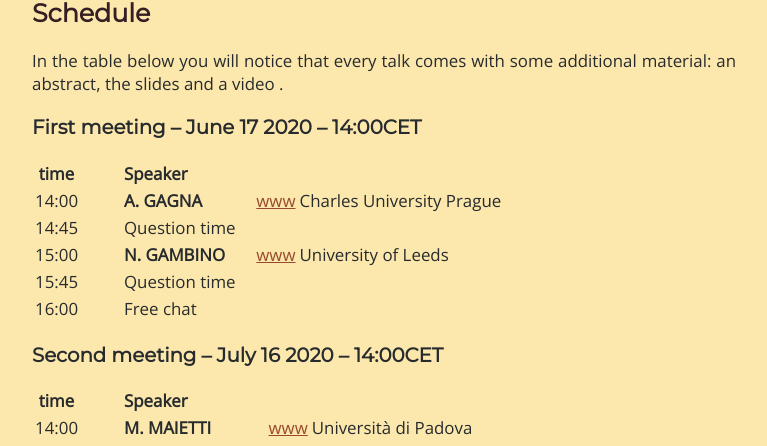
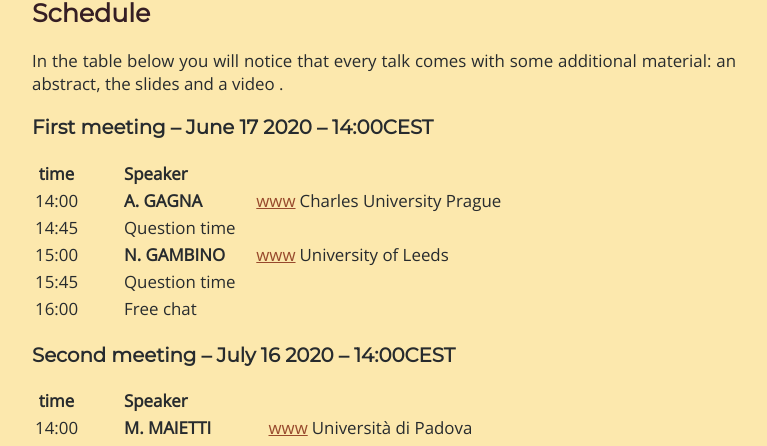
Before and after one commit to Progetto-ItaCa/Progetto-ItaCa.github.io, a Jekyll site: the page built from pages/fest.md, in a window 1280 px wide. Shown: the part 404-850 px from the top of the page, without its empty margins (256-1023 px from the left). Built offline with Jekyll 4.4.1, drawn with Linux system fonts in a browser that asks for light colours; our own code applies the rules of GitHub Pages for plain Markdown files.

Commit message:
corrected timezone

```diff
--- a/pages/fest.md
+++ b/pages/fest.md
@@ -16,7 +16,7 @@ If you would like to be a speaker, or you want to contact the organizers of the
 
 In the table below you will notice that every talk comes with some additional material: an abstract, the slides and a video .
 
-### First meeting ⎯ June 17 2020 ⎯ 14:00CET
+### First meeting ⎯ June 17 2020 ⎯ 14:00CEST
 
 | time  ||||||  Speaker       ||||                           |
 |:-----:||||||----------------||||---------------------------|
@@ -26,7 +26,7 @@ In the table below you will notice that every talk comes with some additional ma
 | 15:45 |||||| Question time  ||||                           |
 | 16:00 |||||| Free chat      ||||                           |
 
-### Second meeting ⎯ July 16 2020 ⎯ 14:00CET
+### Second meeting ⎯ July 16 2020 ⎯ 14:00CEST
 
 | time  ||||||  Speaker          ||||                      |
 |:-----:||||||-------------------||||----------------------|
```
